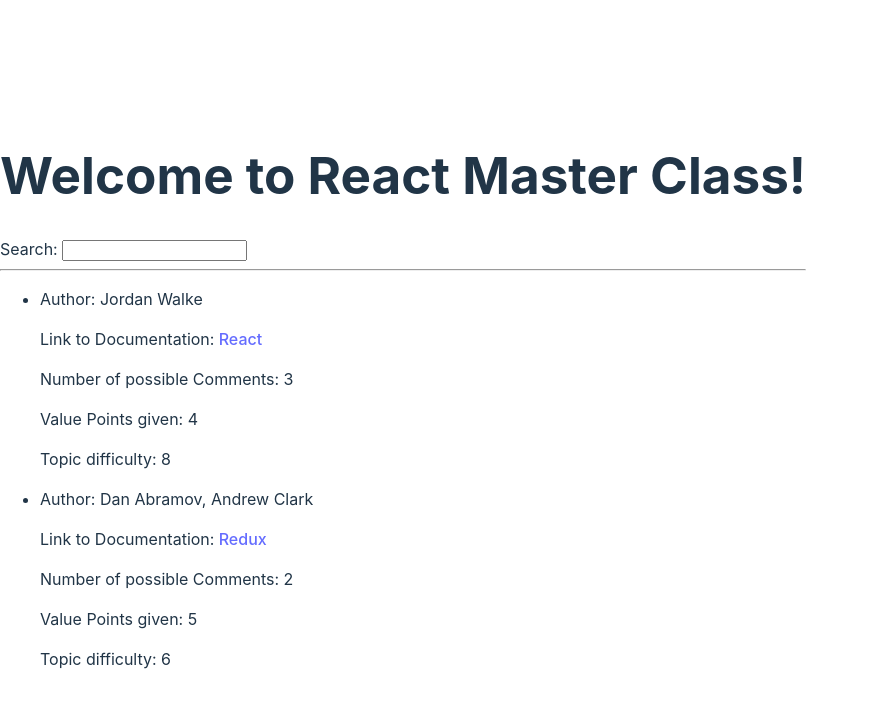
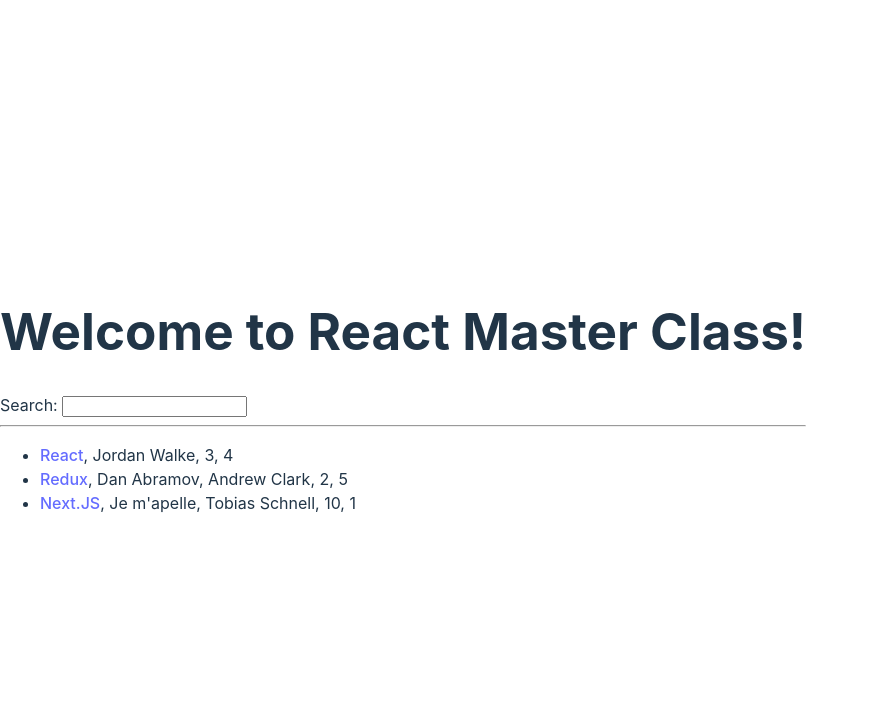
Before and after one commit to ssingoudis/Hacker-Stories, a React (Vite) app: page / in a window 1280 px wide. Shown: the top 708 px of the page, without its empty margins (0-869 px from the left). Built offline with nearby package versions, Linux system fonts and the light colour scheme.

Commit message:
React Props

```diff
--- a/src/App.jsx
+++ b/src/App.jsx
@@ -6,7 +6,11 @@
   return title;
 }
 
-const list = [
+
+
+{/*============================= APP COMPONENT =================================*/}
+const App = () => {
+  const stories = [
     {
     title: 'React',
     url: 'https://reactjs.org/',
@@ -25,24 +29,51 @@
     difficulty: 6,
     objectID: 1,
     },
+    {
+    title: 'Next.JS',
+    url: 'https://redux.js.org/',
+    author: 'Je m\'apelle, Tobias Schnell',
+    num_comments: 10,
+    points: 1,
+    difficulty: 1,
+    objectID: 2,
+    },
   ];
 
-
-{/*============================= APP COMPONENT =================================*/}
-const App = () => (
+  return (
       <div>
-
         <h1>Welcome to {getTitle('React')} Master Class!</h1>
-
         <Search />
         <hr/>
-    <List />
+        <List list={stories}/>
       </div>
-  )
+  );
+};
 
 
 
 {/* =============================== FUNCTIONS AS COMPONENTS ================================ */}
+
+const List = (props) => (
+  <ul>
+  {props.list.map((item) => (
+    <Item key={item.objectID} item={item} />
+  ))}
+  </ul>
+);
+
+const Item = (props) => (
+  <li>
+  <span>
+    <a href={props.item.url}>{props.item.title}</a>
+  </span>
+  <span>, {props.item.author},</span>
+  <span> {props.item.num_comments},</span>
+  <span> {props.item.points}</span>
+</li>
+);
+
+
 const Search = () => {
   const handleChange = (event) => {
     //synthetic event
@@ -50,8 +81,6 @@
     //value of the taget (Here input HTML Element)
     console.log(event.target.value);
   }
-
-
   return (
     <div>
       <label htmlFor="search">Search: </label>
@@ -60,20 +89,5 @@
   )}
 
 
-const List = () => (
-  <ul>
-  {list.map((item) => (
-        <li key={item.objectID}>
-          <p>Author: {item.author}</p>
-          <p>Link to Documentation:
-            <a href={item.url}> {item.title}</a>
-          </p>
-          <p>Number of possible Comments: {item.num_comments}</p>
-          <p>Value Points given: {item.points}</p>
-          <p>Topic difficulty: {item.difficulty}</p>
-        </li>
-
-  ))}
-</ul>)
 
 export default App;
```
Lines whose indentation alone changed are shown as unchanged.
